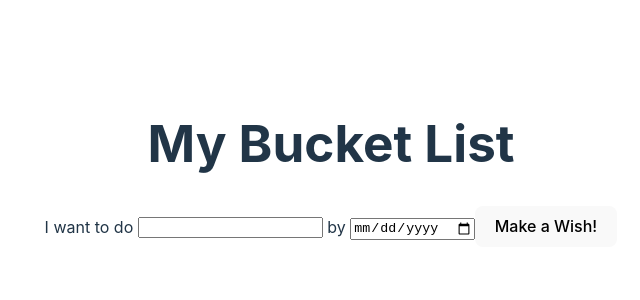
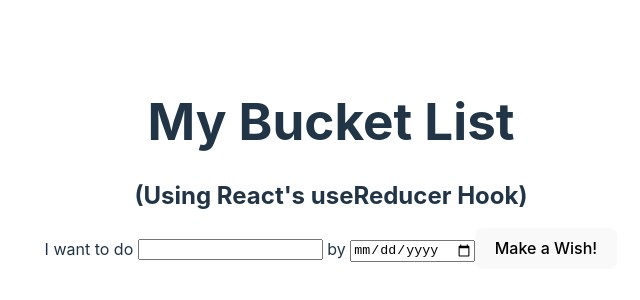
Before and after one commit to atapas/youtube, a React (Vite) app in the folder react/19-usereducer/: page / in a window 1280 px wide. Shown: the part 236-536 px from the top of the page, without its empty margins (309-949 px from the left). Built offline with nearby package versions, Linux system fonts and the light colour scheme.

Commit message:
Added reducer and completed the Add Wish

```diff
--- a/react/19-usereducer/src/App.jsx
+++ b/react/19-usereducer/src/App.jsx
@@ -1,14 +1,14 @@
 import { useState } from 'react'
 import './App.css'
 
-import BucketList from './BucketList';
+import BucketListWithReducer from './BucketListWithReducer';
 
 function App() {
   const [count, setCount] = useState(0)
 
   return (
     <div className="App">
-      <BucketList />
+      <BucketListWithReducer />
     </div>
   )
 }
```
